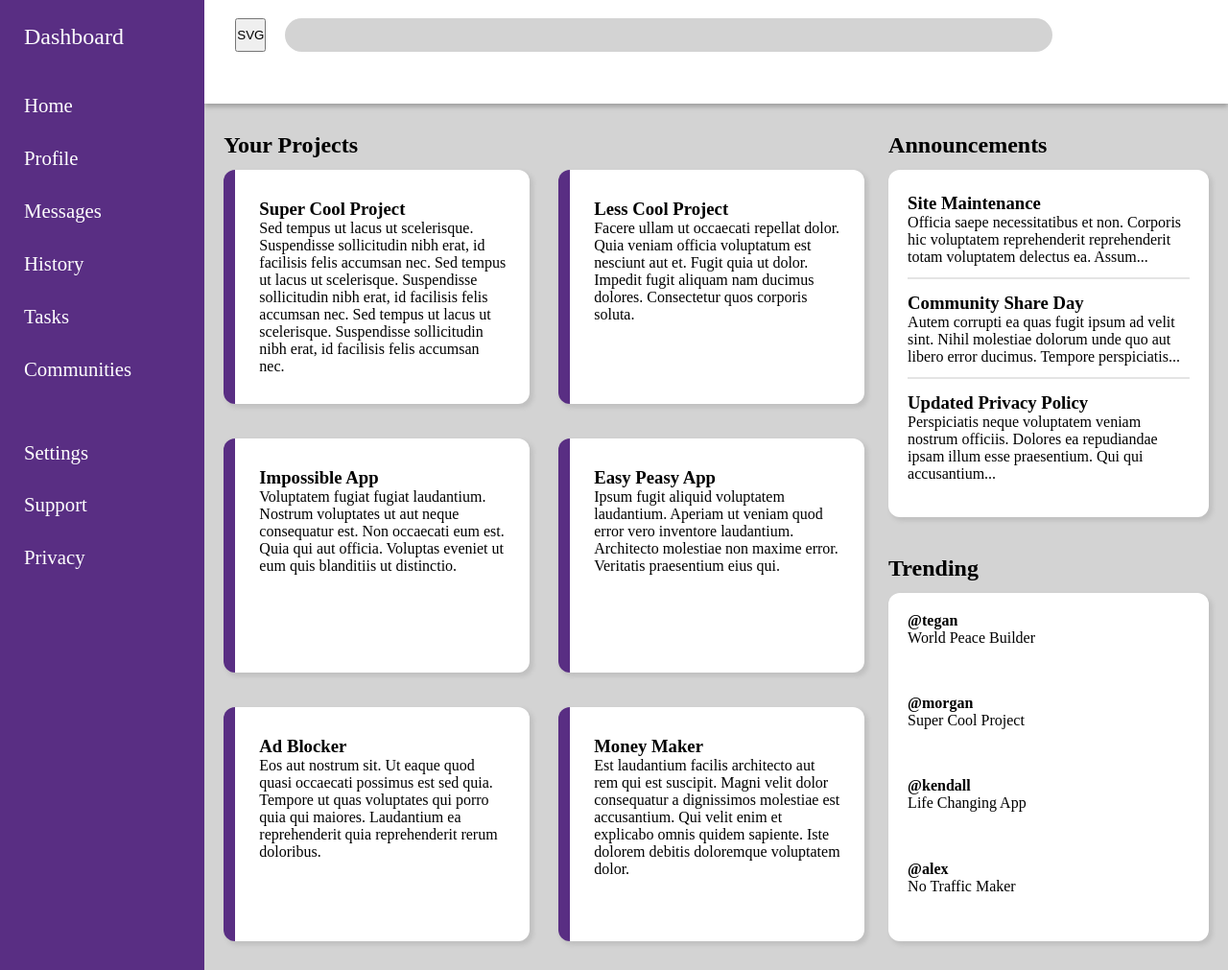
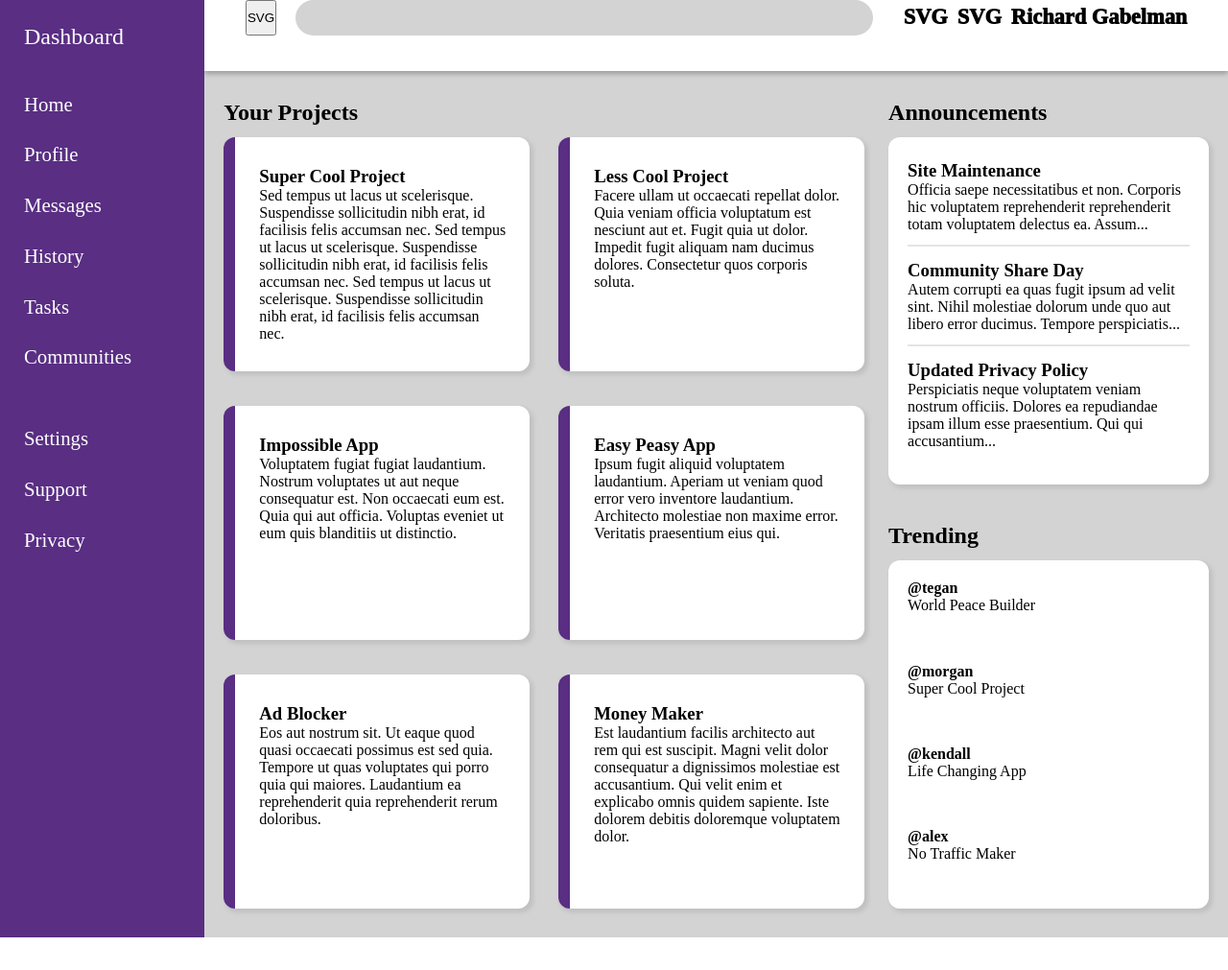
Before and after one commit to RichardGabelman/admin-dashboard, a plain HTML site: page index.html in a window 1280 px wide. Shown: the whole page at 96% size. After the commit the page ends 977 px from the top, so only its background shows below. Drawn offline with Linux system fonts and the light colour scheme.

Commit message:
Add profile button styling

```diff
--- a/index.html
+++ b/index.html
@@ -34,7 +34,11 @@
             <input type="search">
           </form>
         </div>
-        <div class="profile-buttons"></div>
+        <div class="profile-buttons">
+          <div class="noti">SVG</div>
+          <div class="pfp">SVG</div>
+          <div class="name">Richard Gabelman</div>
+        </div>
       </div>
       <div class="bottom-header">
         <div class="greeting"></div>
--- a/styles.css
+++ b/styles.css
@@ -129,20 +129,39 @@ body {
 }
 
 .header {
-  padding: 1.8% 3%;
+  padding: 0% 4%;
+}
+
+.top-header {
+  display: grid;
+  grid-template-columns: 2fr 1fr;
+  align-items: center;
+}
+
+.profile-buttons {
+  display: grid;
+  grid-template-columns: min-content min-content max-content;
+  gap: 10px;
+  justify-self: end;
+  align-self: center;
+  align-items: center;
+  font-size: 1.4em;
+  font-weight: 1000;
 }
 
 .search form{
   display: grid;
-  grid-template-columns: 0.1fr 10fr;
+  grid-template-columns: min-content 1fr;
   gap: 20px;
 }
 
 input {
   border: none;
   background-color: lightgrey;
-  height: 2.6em;
-  width: 60em;
+  font-size: 1.1em;
+  font-weight: 500;
+  color: white;
+  height: 2.1em;
   border-radius: 30px;
-  padding: 5px 10px;
+  padding-left: 10px;
 }
```
